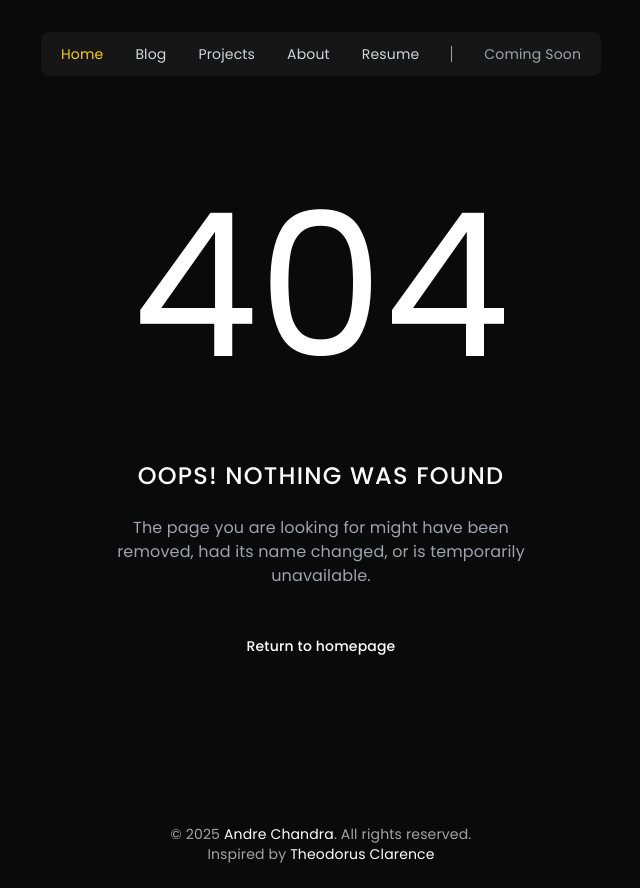
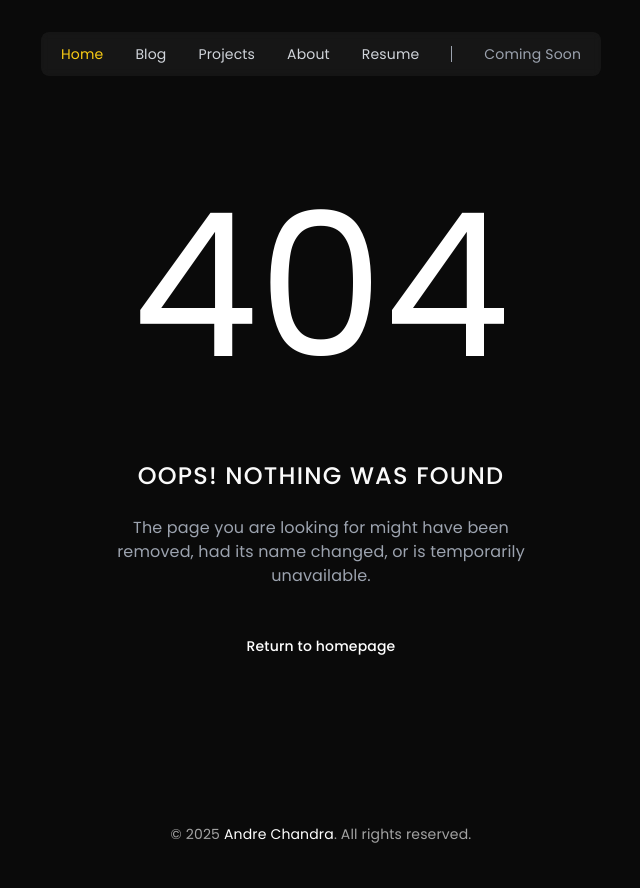
Before and after one commit to andrechandra/andrechandra-portfolio, a Next.js app: page / in a window 1280 px wide. Shown: the whole page, without its empty margins (319-959 px from the left). Built offline with nearby package versions, Linux system fonts and the light colour scheme.

Commit message:
Updated footer

```diff
--- a/components/footer-component.tsx
+++ b/components/footer-component.tsx
@@ -10,16 +10,7 @@ export default function Footer() {
       >
         Andre Chandra
       </a>
-      . All rights reserved. <br />
-      Inspired by{' '}
-      <a
-        href="https://theodorusclarence.com"
-        target="_blank"
-        rel="noopener noreferrer"
-        className="relative w-fit text-white after:absolute after:w-full after:scale-x-0 after:h-0.5 after:bottom-0 after:left-0 after:origin-right after:bg-gradient-to-r after:from-yellow-400 after:to-pink-200 after:transition-transform after:duration-300 hover:after:scale-x-100 hover:after:origin-left"
-      >
-        Theodorus Clarence
-      </a>
+      . All rights reserved.
     </footer>
   )
 }
```
